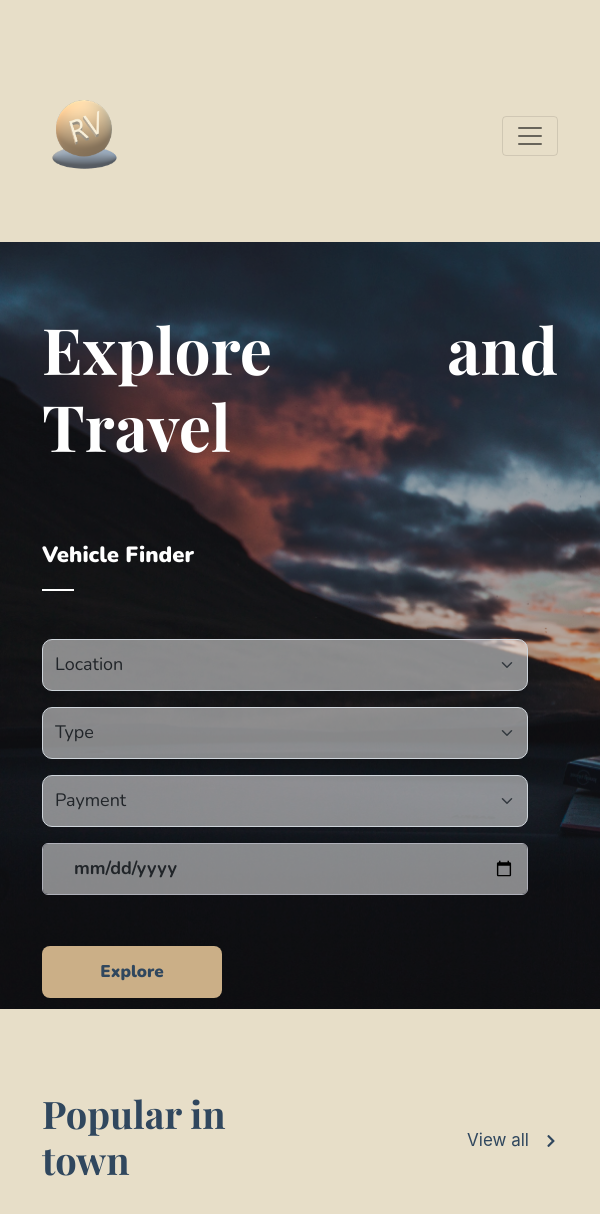
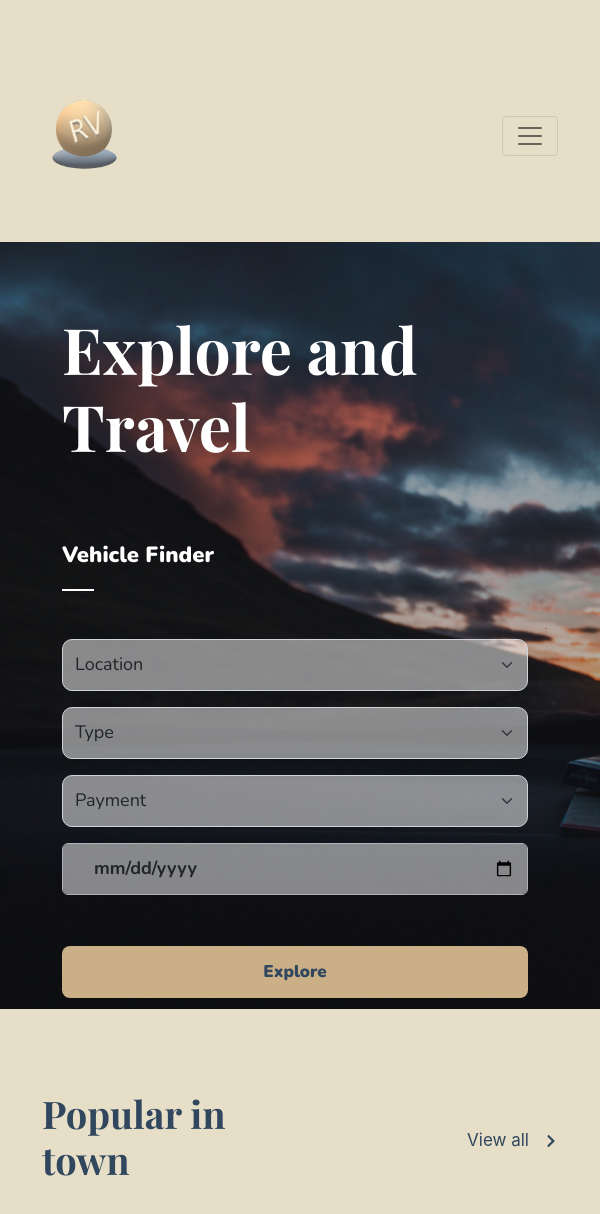
Before and after one commit to marsellavaleria19/fw5-react-frontend, a React (Create React App) app: page / in a window 600 px wide. Shown: the top 1214 px of the page. Built offline with nearby package versions, Linux system fonts and the light colour scheme; no server answers.

Commit message:
fix : fix  media query forgot password & navbar

```diff
--- a/src/assets/css/style.css
+++ b/src/assets/css/style.css
@@ -383,7 +383,7 @@
         .jumbotron h1.heading {
             font-size: 64px;
             font-family: 'Playfair Display', serif;
-            text-align: justify;
+            text-align: left;
             font-weight: bold;
             color: white;
             padding-top: 69px;
@@ -608,14 +608,6 @@
             text-align: center;
         }
 
-        nav.navbar div ul li {
-            color: var(--primary);
-        }
-
-        nav.navbar div ul li a {
-            color: var(--primary);
-        }
-
         nav div a img.profile {
             width: 50px;
             height: 50px;
@@ -1468,7 +1460,24 @@
             aspect-ratio: 3px;
         }
 
-        @media(max-width:767px) {
+        @media(max-width:500px) {
+            .header-forgot .header-content {
+                padding: 0 10px;
+                height: 100vh;
+            }
+            .header-forgot .header-content form div input {
+                width: 100%;
+            }
+            .header-forgot .header-content form div button.button-send {
+                width: 100%;
+            }
+        }
+
+        @media(min-width:501px) and (max-width:767px) {
+            .header-forgot .header-content {
+                padding: 0 10px;
+                height: 90vh;
+            }
             .popular-town .col-flex-xs {
                 display: flex;
                 flex-direction: column;
@@ -1477,14 +1486,27 @@
             .popular-town img {
                 max-width: 100%;
             }
+            .jumbotron h1.heading {
+                margin-left: 20px;
+            }
+            .jumbotron p {
+                margin-left: 20px;
+            }
+            .jumbotron .line {
+                margin-left: 20px;
+            }
+            .jumbotron form {
+                text-align: center;
+                padding-left: 20px;
+            }
             .jumbotron form select {
                 width: 100%;
             }
             .jumbotron form input[type="date"] {
                 width: 100%;
             }
-            .jumbotron form .button-filled {
-                margin-bottom: 20px;
+            .jumbotron form button.button-filled {
+                width: 100%;
             }
             .testimonial img {
                 width: 100%;
@@ -1501,18 +1523,6 @@
             .popular-town .flex-md-wrap .mb-md-photo {
                 margin-bottom: 30px;
             }
-            .header-forgot .header-content form div input {
-                width: 100%;
-            }
-            .header-forgot .header-content form div button.button-send {
-                width: 100%;
-            }
-            .header-forgot .header-content {
-                padding: 0 10px;
-            }
-            .header-forgot .header-content form div input {
-                width: 100%;
-            }
             .header-login-signup .header-content {
                 padding: 0 10px;
                 height: 100%;
@@ -1560,6 +1570,20 @@
             }
             .header-title .button-dark {
                 display: none;
+            }
+            .navbar-light .nav-item .nav-link {
+                font-size: 20px;
+                text-align: center;
+            }
+            .navbar-light .button-white {
+                width: 100%;
+                margin-bottom: 20px;
+                margin-top: 20px;
+            }
+            .search input[type="search"] {
+                width: 100%;
+                margin-left: 20px;
+                margin-right: 20px;
             }
             /* .separator-line {
                 width: 100%;
```
